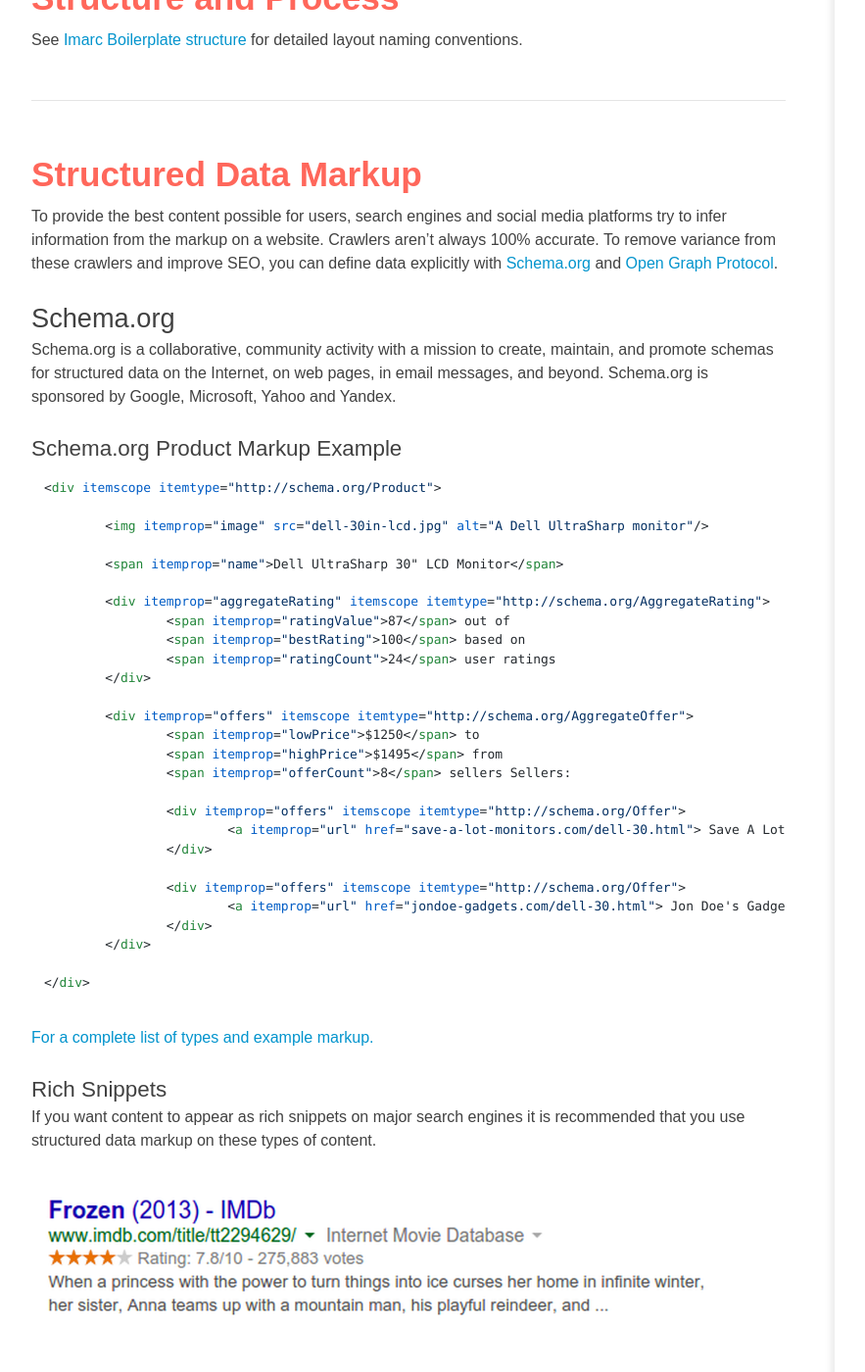
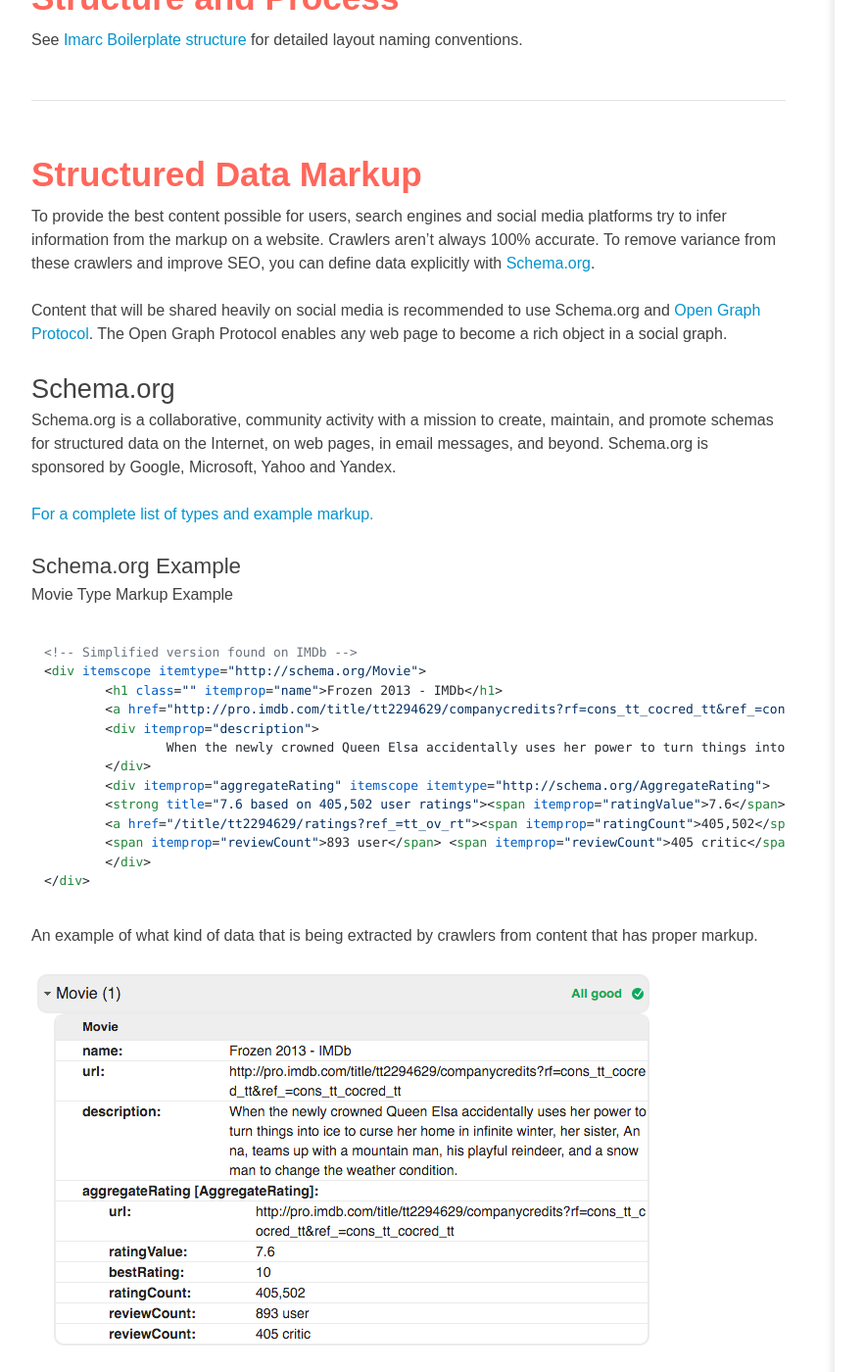
Before and after one commit to imarc/handbook, a Jekyll site: the page built from frontend.markdown, in a window 1280 px wide and 1400 px high, scrolled down 12018 px. Shown: the whole window at 98% size, without its empty margins (88-971 px from the left). Built offline with Jekyll 4.4.1, drawn with Linux system fonts in a browser that asks for light colours; nearby versions of some CDN libraries; some of the changed text lies outside the part shown.

Commit message:
Update schema.org and open graph sections with better example and rich object images

```diff
--- a/frontend.markdown
+++ b/frontend.markdown
@@ -559,49 +559,44 @@
 
 ## Structured Data Markup
 
-To provide the best content possible for users, search engines and social media platforms try to infer information from the markup on a website. Crawlers aren't always 100% accurate. To remove variance from these crawlers and improve SEO, you can define data explicitly with [Schema.org](http://schema.org) and [Open Graph Protocol](http://ogp.me/).
+To provide the best content possible for users, search engines and social media platforms try to infer information from the markup on a website. Crawlers aren't always 100% accurate. To remove variance from these crawlers and improve SEO, you can define data explicitly with [Schema.org](http://schema.org).
+
+ Content that will be shared heavily on social media is recommended to use Schema.org and [Open Graph Protocol](http://ogp.me/). The Open Graph Protocol enables any web page to become a rich object in a social graph.
 
 ### Schema.org
 
 Schema.org is a collaborative, community activity with a mission to create, maintain, and promote schemas for structured data on the Internet, on web pages, in email messages, and beyond. Schema.org is sponsored by Google, Microsoft, Yahoo and Yandex.
 
-#### Schema.org Product Markup Example
+**[For a complete list of types and example markup.](http://schema.org/docs/full.html)**
 
-	<div itemscope itemtype="http://schema.org/Product">
+#### Schema.org Example
 
-		<img itemprop="image" src="dell-30in-lcd.jpg" alt="A Dell UltraSharp monitor"/>
+**Movie Type Markup Example**
 
-		<span itemprop="name">Dell UltraSharp 30" LCD Monitor</span>
-
+	<!-- Simplified version found on IMDb -->
+	<div itemscope itemtype="http://schema.org/Movie">
+		<h1 class="" itemprop="name">Frozen 2013 - IMDb</h1>
+		<a href="http://pro.imdb.com/title/tt2294629/companycredits?rf=cons_tt_cocred_tt&ref_=cons_tt_cocred_tt" itemprop='url'>
+		<div itemprop="description">
+			When the newly crowned Queen Elsa accidentally uses her power to turn things into ice to curse her home in infinite winter, her sister, Anna, teams up with a mountain man, his playful reindeer, and a snowman to change the weather condition.
+		</div>
 		<div itemprop="aggregateRating" itemscope itemtype="http://schema.org/AggregateRating">
-			<span itemprop="ratingValue">87</span> out of
-			<span itemprop="bestRating">100</span> based on
-			<span itemprop="ratingCount">24</span> user ratings
+            <strong title="7.6 based on 405,502 user ratings"><span itemprop="ratingValue">7.6</span></strong><span class="grey">/</span><span class="grey" itemprop="bestRating">10</span>
+            <a href="/title/tt2294629/ratings?ref_=tt_ov_rt"><span itemprop="ratingCount">405,502</span></a>
+            <span itemprop="reviewCount">893 user</span> <span itemprop="reviewCount">405 critic</span>
 		</div>
-
-		<div itemprop="offers" itemscope itemtype="http://schema.org/AggregateOffer">
-			<span itemprop="lowPrice">$1250</span> to
-			<span itemprop="highPrice">$1495</span> from
-			<span itemprop="offerCount">8</span> sellers Sellers:
-
-			<div itemprop="offers" itemscope itemtype="http://schema.org/Offer">
-				<a itemprop="url" href="save-a-lot-monitors.com/dell-30.html"> Save A Lot Monitors - $1250</a>
-			</div>
-
-			<div itemprop="offers" itemscope itemtype="http://schema.org/Offer">
-				<a itemprop="url" href="jondoe-gadgets.com/dell-30.html"> Jon Doe's Gadgets - $1350</a>
-			</div>
-		</div>
-
 	</div>
 
-**[For a complete list of types and example markup.](http://schema.org/docs/full.html)**
 
-#### Rich Snippets
+An example of what kind of data that is being extracted by crawlers from content that has proper markup.
 
-If you want content to appear as rich snippets on major search engines it is recommended that you use structured data markup on these types of content.
+![Extracted Data](img/structured-data-extracted.png)
 
-![Rich Snippet](img/rs-frozen.png)
+If you want content to appear as rich snippets on major search engines such as this.
+
+![Rich Snippet](img/structured-data-rich-snippet.png)
+
+It is recommended that you use structured data markup on these types of content.
 
 **Google Rich Snippet Support**
 
@@ -624,36 +619,53 @@
 - Reviews
 - Reviews (aggregated)
 
-#### Schema.org Test Tool
-- [General Purpose](https://developers.google.com/structured-data/testing-tool/)
-
 ### Open Graph
 
-The Open Graph Protocol enables any web page to become a rich object in a social graph. Content that will be shared heavily on social media is recommended to use Schema.org and Open Graph Protocol.
+Sharing content via social media can yield unexpected results related to its appearance on a time line.
 
-Sharing content via social media can yield unexpected results related to its appearance on a time line. For example, Facebook pulls what it deems relevant to a shared item – title, description, photo, etc. For a supplementary thumbnail, Facebook pulls the first `img` it can find in the site. If this is unsatisfactory, you can control the thumbnail image to be shared by using the following line in the web site's `head`:
+For example, Facebook pulls what it deems relevant to a shared item – title, description, photo, etc. For a supplementary thumbnail, Facebook pulls the first `img` it can find in the site. If this is unsatisfactory, you can control the thumbnail image to be shared by using the following line in the web site's `head`:
 
 	<link rel="image_src" href="/img/site/logo_acme.png" />
 
 #### Open Graph Example
+
+**Blog Post Markup Example**
+
 	<!-- Facebook Specific-->
-	<meta property="fb:admins" content="100004926167588">
-	<meta name="article:author" content="https://www.facebook.com/iMarcAgency">
-	<!-- Twitter Specific -->
-    <meta name="twitter:site" content="@ImarcAgency">
-    <meta name="twitter:title" content="Responsive Design or Mobile-Specific: Which Option is Best for You? | Imarc Web Design: Boston + Santa Cruz">
-    <meta name="twitter:card" content="summary">
-    <meta name="twitter:image" content="http://creative.imarc.net/sup/img/i_alone_color.jpg">
-	<!-- General -->
-	<meta property="og:type" content="Responsive Design or Mobile-Specific: Which Option is Best for You?">
-	<meta property="og:description" content=" Our clients are always asking, “Does my site need to be responsive?” In a word, yes. But, there are options to consider when it comes to delivering a mobile optimized experience. There is no “one size fits all approach,” and the direction your…">
-	<meta property="og:site_name" content="Imarc Digital Agency">
-	<meta property="og:url" content="https://www.imarc.com/blog/responsive_design_mobile_specific_website">
+	<head>
+	...
+		<meta property="fb:admins" content="100004926167588">
+		<meta name="article:author" content="https://www.facebook.com/iMarcAgency">
+		<!-- Twitter Specific -->
+		<meta name="twitter:site" content="@ImarcAgency">
+		<meta name="twitter:title" content="Responsive Design or Mobile-Specific: Which Option is Best for You? | Imarc Web Design: Boston + Santa Cruz">
+		<meta name="twitter:card" content="summary">
+		<meta name="twitter:image" content="http://creative.imarc.net/sup/img/i_alone_color.jpg">
+		<!-- General -->
+		<meta property="og:type" content="Responsive Design or Mobile-Specific: Which Option is Best for You?">
+		<meta property="og:description" content=" Our clients are always asking, “Does my site need to be responsive?” In a word, yes. But, there are options to consider when it comes to delivering a mobile optimized experience. There is no “one size fits all approach,” and the direction your…">
+		<meta property="og:site_name" content="Imarc Digital Agency">
+		<meta property="og:url" content="https://www.imarc.com/blog/responsive_design_mobile_specific_website">
+	</head>
 
- **[For a complete list of types and example markup.](https://developers.facebook.com/docs/reference/opengraph)**
+**Facebook Rich Object**
 
-#### Open Graph Test Tool
-- [General Purpose](http://iframely.com/debug)
+![Structured Data Facebook](/img/structured-data-facebook.png)
+
+**Twitter Rich Object**
+
+![Structured Data Twitter](/img/structured-data-twitter.png)
+
+**Linkedin Rich Object**
+
+![Structured Data Linkedin](/img/structured-data-linkedin.png)
+
+**[For a complete list of types and example markup.](https://developers.facebook.com/docs/reference/opengraph)**
+
+#### Structured Data Markup Testing Tools
+- [Schema.org Testing Tool](https://developers.google.com/structured-data/testing-tool/)
+- [Schema.org Markup Helper](https://www.google.com/webmasters/markup-helper/u/0/)
+- [Open Graph Protocol Testing Tool](http://iframely.com/debug)
 - [Facebook](https://developers.facebook.com/tools/debug)
 - [Twitter](https://dev.twitter.com/docs/cards/validation/validator)
 
@@ -666,7 +678,7 @@
 * **`footer.primary`** – Links and global content that typically follows the torso.
 
 
-![Structural naming conventions](img/naming_structure.png)
+![Structural naming conventions](/img/naming_structure.png)
 
 
 ### Navigation
@@ -680,7 +692,7 @@
 
 Use unordered list markup within navigation instead of anchors. Lists allows us to represent hierarchy.
 
-![Navigation naming conventions](img/naming_navigation.png)
+![Navigation naming conventions](/img/naming_navigation.png)
 
 
 Within navigation elements, there may be a different style to denote the current
@@ -689,7 +701,7 @@
 * **`.active`** – The currently viewed item in any navigation.
 
 
-![Active states in navigation](img/naming_navigation2.png)
+![Active states in navigation](/img/naming_navigation2.png)
 
 
 ### Content
@@ -699,7 +711,7 @@
 * **`.intro`** – Introductory content styled for visual emphasis
 
 
-![Content naming conventions](img/naming_content.png)
+![Content naming conventions](/img/naming_content.png)
 
 ### CSS Principals
 
@@ -711,9 +723,9 @@
 Here we have two callouts used on two different pages: a landing page and a
 members page.
 
-![Landing page call to action](img/cta-landing.png)
+![Landing page call to action](/img/cta-landing.png)
 
-![Members page call to action](img/cta-members.png)
+![Members page call to action](/img/cta-members.png)
 
 Knowing we will utilize callouts on multiple pages, it’s
 important to find properties they share and start with some base styles. These
```
Also changed, not shown: img/structured-data-extracted.png (added), img/structured-data-facebook.png (added), img/structured-data-linkedin.png (added), img/structured-data-rich-snippet.png (renamed from img/rs-frozen.png), img/structured-data-twitter.png (added).
